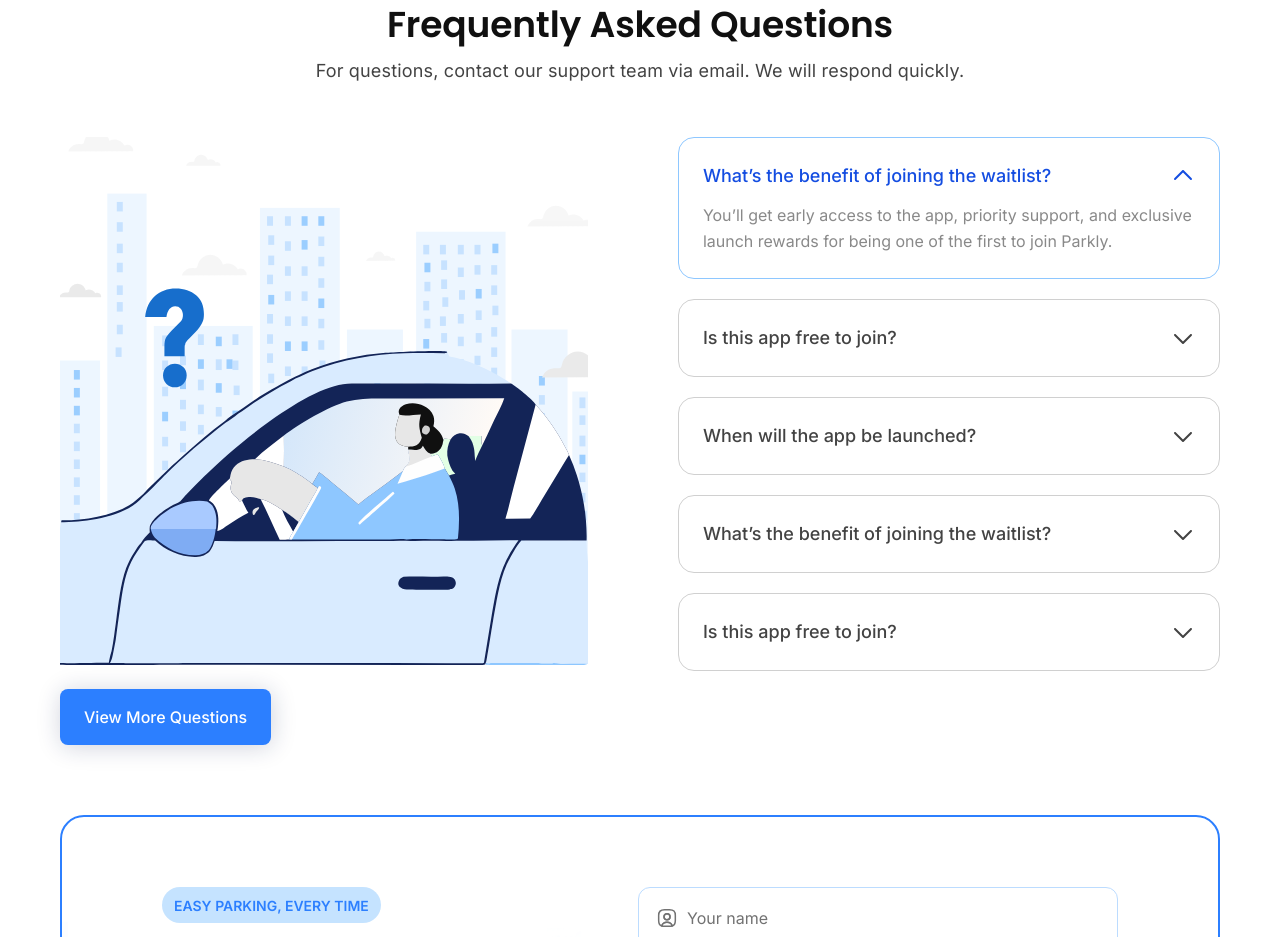
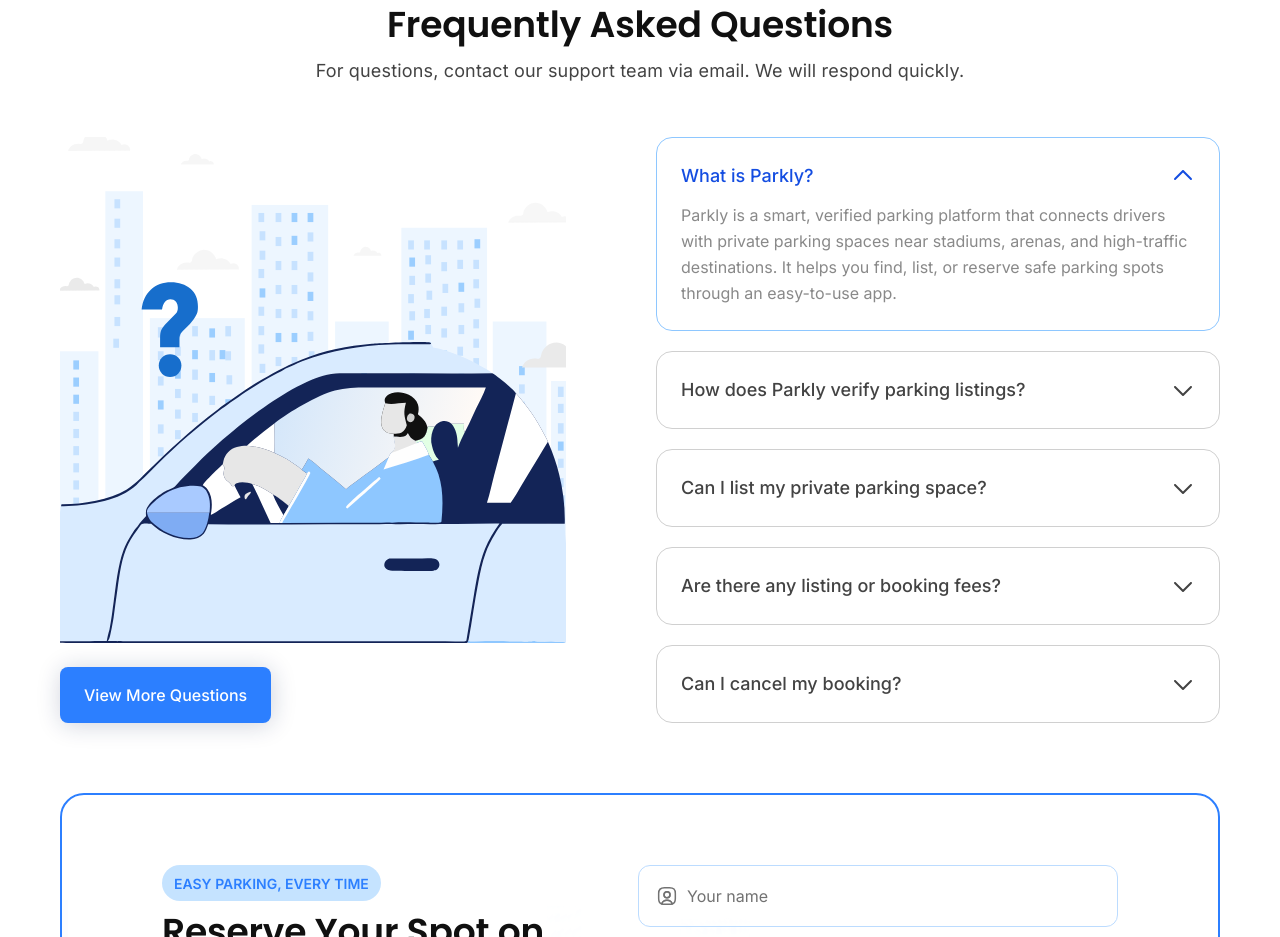
Before and after one commit to avinash-oodles/parkly, a Next.js app: page /waitlist in a window 1280 px wide. Shown: the part 2320-3257 px from the top of the page. Built offline with nearby package versions, Linux system fonts and the light colour scheme.

Commit message:
faq data updated

```diff
--- a/src/app/waitlist/page.tsx
+++ b/src/app/waitlist/page.tsx
@@ -382,7 +382,7 @@
                                 For questions, contact our support team via email. We will respond quickly.
                             </Typography>
                         </div>
-                        <div className="flex gap-5 xl:gap-[90px] items-start h-full ">
+                        <div className="flex gap-5 xl:gap-[90px] items-start h-full w-full ">
                             <div className="hidden md:flex flex-col gap-6 w-[80%]">
                                 <FaqCar />
                                 <div className="">
@@ -397,7 +397,7 @@
                                     />
                                 </div>
                             </div>
-                            <div className="flex flex-col gap-6">
+                            <div className="flex flex-col gap-6 max-w-[564px] ">
                                 <FaqList showCount={showAll ? undefined : initialCount} />
                                 <div className="flex justify-center md:hidden">
                                     <Button
--- a/src/components/molecules/Faq/FaqCard.tsx
+++ b/src/components/molecules/Faq/FaqCard.tsx
@@ -6,11 +6,12 @@
 interface FaqCardProps {
     question: string;
     answer: string;
+    points?: string[];
     isActive: boolean;
     onToggle: () => void;
 }
 
-export default function FaqCard({ question, answer, isActive, onToggle }: FaqCardProps) {
+export default function FaqCard({ question, answer, points, isActive, onToggle }: FaqCardProps) {
     return (
         <div
             className={`single-faq flex flex-col transition-all duration-300
@@ -31,7 +32,8 @@
 
                 <div
                     className={`transition-all duration-300
-                        ${isActive ? "rotate-180 text-[#144DE1]" : "rotate-0 text-black-700"} h-4 md:h-6 w-4 md:w-6 flex items-center
+                        ${isActive ? "rotate-180 text-[#144DE1]" : "rotate-0 text-black-700"}
+                        h-4 md:h-6 w-4 md:w-6 flex items-center
                     `}
                 >
                     <ChevronDown />
@@ -51,6 +53,20 @@
                 >
                     {answer}
                 </Typography>
+
+                {/* Bullet Points */}
+                {points && points.length > 0 && (
+                    <ul className="mt-3 list-disc list-inside space-y-1 text-black-500">
+                        {points.map((item, idx) => (
+                            <li
+                                key={idx}
+                                className="text-sm md:text-base leading-[22px] md:leading-[26px]"
+                            >
+                                {item}
+                            </li>
+                        ))}
+                    </ul>
+                )}
             </div>
         </div>
     );
--- a/src/components/molecules/Faq/FaqList.tsx
+++ b/src/components/molecules/Faq/FaqList.tsx
@@ -1,45 +1,58 @@
-
 "use client";
 
 import { useState } from "react";
 import FaqCard from "./FaqCard";
 
 interface FaqListProps {
-    showCount?: number; // number of FAQs to show, undefined = show all
+    showCount?: number;
 }
 
 const faqData = [
     {
-        question: "What’s the benefit of joining the waitlist?",
-        answer: "You’ll get early access to the app, priority support, and exclusive launch rewards for being one of the first to join Parkly."
+        question: "What is Parkly?",
+        answer:
+            "Parkly is a smart, verified parking platform that connects drivers with private parking spaces near stadiums, arenas, and high-traffic destinations. It helps you find, list, or reserve safe parking spots through an easy-to-use app."
     },
     {
-        question: "Is this app free to join?",
-        answer: "Yes, joining the waitlist is completely free."
+        question: "How does Parkly verify parking listings?",
+        answer:
+            "Before a listing goes live, Parkly uses a multi-step verification process.",
+        points: [
+            "Confirming the address and ownership",
+            "Verifying the host’s identity",
+            "Reviewing the type of parking space",
+            "Approving photos and descriptions"
+        ]
     },
     {
-        question: "When will the app be launched?",
-        answer: "We are planning to launch in Q2 2026. Join the waitlist to stay updated."
+        question: "Can I list my private parking space?",
+        answer:
+            "Yes. If you have a driveway, garage spot, or assigned parking space, you can earn extra income by listing it on Parkly. Upload photos, set your availability, and add your price — Parkly handles the rest."
     },
     {
-        question: "What’s the benefit of joining the waitlist?",
-        answer: "You’ll get early access to the app, priority support, and exclusive launch rewards for being one of the first to join Parkly."
+        question: "Are there any listing or booking fees?",
+        answer:
+            "Listing a space is free. Parkly charges a small service fee on each booking to support payment processing, verification, and customer support."
     },
     {
-        question: "Is this app free to join?",
-        answer: "Yes, joining the waitlist is completely free."
+        question: "Can I cancel my booking?",
+        answer:
+            "Yes. Drivers and hosts can cancel bookings directly through the app. Cancellation rules depend on the host’s selected policy and are shown at checkout."
     },
     {
-        question: "When will the app be launched?",
-        answer: "We are planning to launch in Q2 2026. Join the waitlist to stay updated."
+        question: "Is my payment information secure?",
+        answer:
+            "Yes. All payments are processed through secure, PCI-compliant providers. Your financial information is fully encrypted and never stored on Parkly servers."
     },
     {
-        question: "Is this app free to join?",
-        answer: "Yes, joining the waitlist is completely free."
+        question: "What happens if someone parks in my spot?",
+        answer:
+            "If a driver arrives and the reserved space is unavailable, Parkly support will contact the host, help find a nearby alternative if possible, and provide a refund or credit if needed. Hosts who repeatedly violate guidelines may be removed."
     },
     {
-        question: "When will the app be launched?",
-        answer: "We are planning to launch in Q2 2026. Join the waitlist to stay updated."
+        question: "When do hosts get paid?",
+        answer:
+            "Hosts receive payouts 24 to 48 hours after the reservation begins. Payments go directly to the host’s selected payout method."
     }
 ];
 
@@ -50,7 +63,6 @@
         setActiveIndex(prev => (prev === index ? -1 : index));
     };
 
-    // If showCount is provided, slice the faqData
     const faqsToShow = showCount ? faqData.slice(0, showCount) : faqData;
 
     return (
@@ -60,6 +72,7 @@
                     key={index}
                     question={faq.question}
                     answer={faq.answer}
+                    points={faq.points}
                     isActive={activeIndex === index}
                     onToggle={() => handleToggle(index)}
                 />
```
